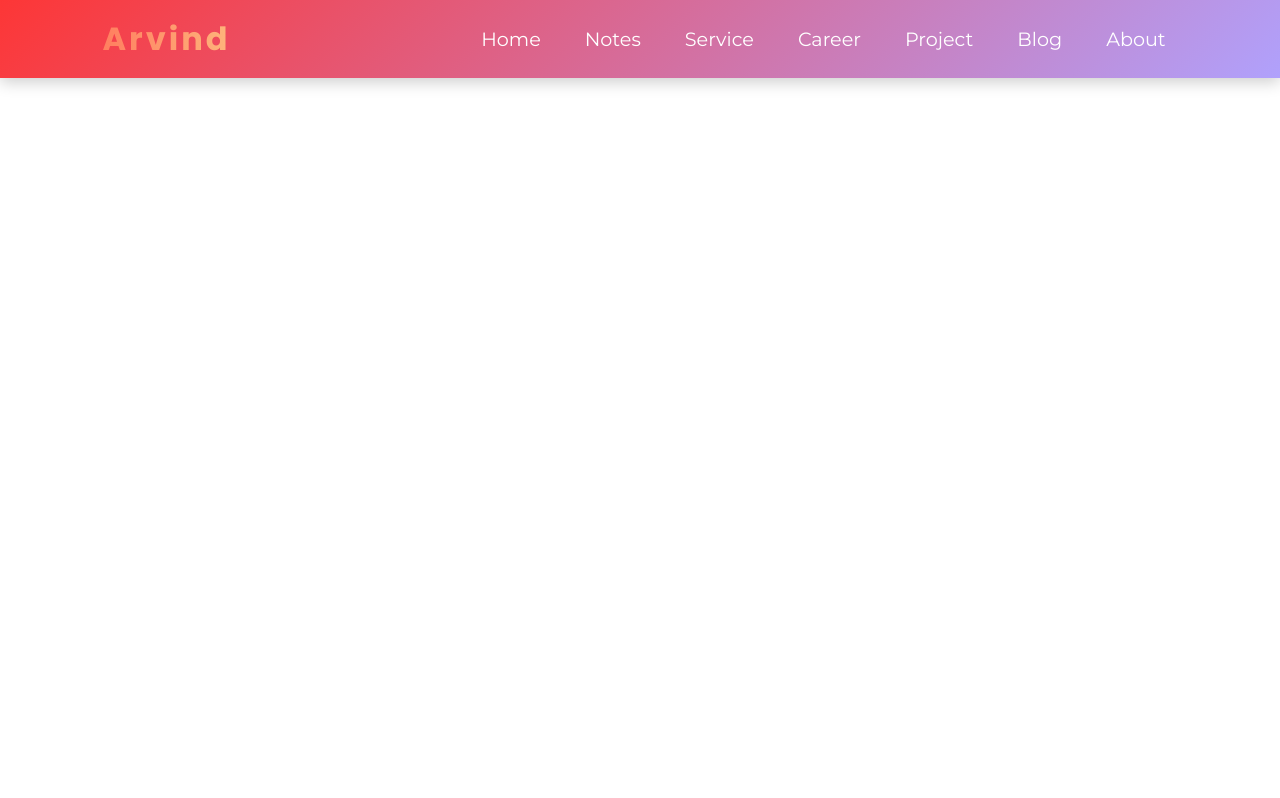
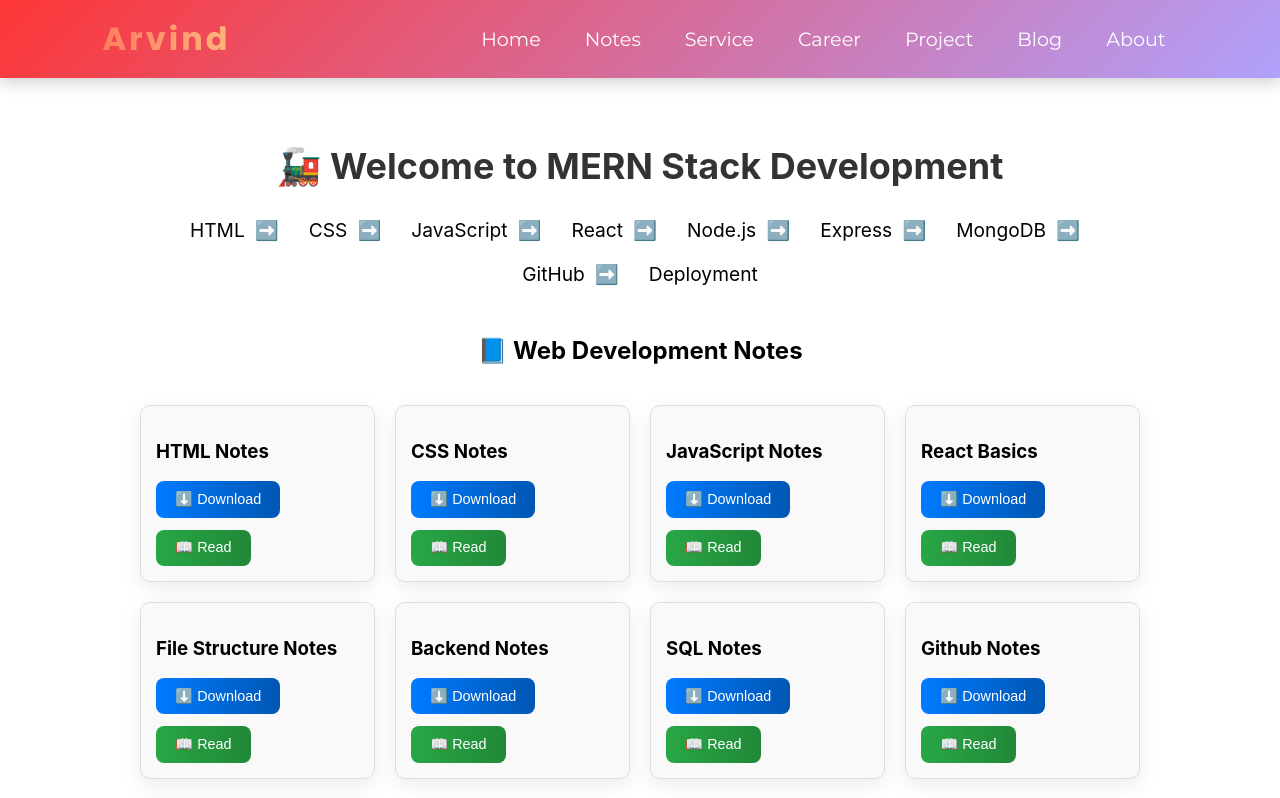
Before and after one commit to Arvindsingh-Deora/webnew, a React (Create React App) app in the folder frontend/: page /web-development in a window 1280 px wide. Shown: the top 798 px of the page. Built offline with nearby package versions, Linux system fonts and the light colour scheme.

Commit message:
web Development

```diff
--- a/frontend/src/App.js
+++ b/frontend/src/App.js
@@ -9,6 +9,8 @@ import Career from './Pages/Career';
 import Notes from './Pages/Notes';
 import ServicePage from './Pages/ServicePage';
 import BlogPage from './Pages/BlogPage';
+import WebDevelopment from './Pages/webDevelopment';
+
 
 const App = () => {
   return (
@@ -23,6 +25,7 @@ const App = () => {
       <Route path = "/Project" element = {<Project />} />
       <Route path = "/carrer" element = {< Career />} />
       <Route path = "/blog" element = {< BlogPage />} />
+       <Route path="/web-development" element={< WebDevelopment />} />
     </Routes>
    </Router>
   )
--- a/frontend/src/Pages/Notes.js
+++ b/frontend/src/Pages/Notes.js
@@ -1,16 +1,22 @@
 import React, { useState } from 'react';
 import '../Style/Pages/Notes.css';
 import { Helmet } from 'react-helmet';
+import { useNavigate } from 'react-router-dom';
+
+
+
 
 
 const Notes = () => {
   const [activeSection, setActiveSection] = useState(null); // 'core', 'dsa', 'web'
-
+const navigate = useNavigate();
   const coreSubjects = [
     { title: "DBMS Notes", file: "dbms-notes.pdf" },
     { title: "Operating System", file: "operating-system.pdf" },
     { title: "Computer Network", file: "computer-network.pdf" },
     { title: "OOPS Notes", file: "oops-notes.pdf" },
+    { title: "System Design Notes", file: "System Design.pdf" },
+
   ];
 
   const dsaNotes = [
@@ -85,9 +91,10 @@ const Notes = () => {
         <div className="category-card" onClick={() => setActiveSection('dsa')}>
           📚 DSA
         </div>
-        <div className="category-card" onClick={() => setActiveSection('web')}>
+        <div className="category-card" onClick={() =>navigate('/web-development')
+}>
           💻 Web Development
-        </div>
+           </div>
       </div>
 
       {/* Show selected notes section */}
--- a/frontend/src/Pages/ServicePage.js
+++ b/frontend/src/Pages/ServicePage.js
@@ -6,7 +6,7 @@ import { useNavigate } from 'react-router-dom'; // 👈 Add this
 const services = [
   {
     title: "Frontend Website",
-    price: "₹10,000",
+    price: "₹40,000",
     features: [
       "Responsive Design",
       "Custom UI/UX",
@@ -16,7 +16,7 @@ const services = [
   },
   {
     title: "Frontend + Backend",
-    price: "₹20,000",
+    price: "₹90,000",
     features: [
       "Frontend Design",
       "Backend APIs with Node.js & MongoDB",
@@ -26,7 +26,7 @@ const services = [
   },
   {
     title: "Frontend + Backend + SEO",
-    price: "₹25,000",
+    price: "₹1,25,000",
     features: [
       "Everything in Full Stack",
       "SEO Optimization",
--- /dev/null
+++ b/frontend/src/Pages/webDevelopment.js
@@ -0,0 +1,70 @@
+import React from 'react';
+import '../Style/Pages/webDevelopment.css';
+import { Helmet } from 'react-helmet';
+
+const roadmap = [
+  "HTML",
+  "CSS",
+  "JavaScript",
+  "React",
+  "Node.js",
+  "Express",
+  "MongoDB",
+  "GitHub",
+  "Deployment"
+];
+
+const webDevNotes = [
+
+  { title: "HTML Notes", file: "html-cheatsheet.pdf" },
+  { title: "CSS Notes", file: "css-notes.pdf" },
+   { title: "JavaScript Notes", file: "javascript-notes.pdf" },
+   { title: "React Basics", file: "react-basics.pdf" },
+
+     { title: "File Structure Notes", file: "fileStructure-notes.pdf" },
+      { title: "Backend Notes", file: "backend-notes.pdf" },
+       { title: "SQL Notes", file: "SQL-notes.pdf" },
+       { title: "Github Notes", file: "github-notes.pdf" },
+        { title: "Deployment Notes", file: "Deployment-notes.pdf" },
+  // Add more...
+];
+
+const WebDevelopment = () => {
+  return (
+    <div className="webdev-container">
+      <Helmet>
+        <title>Web Development Roadmap | MERN Stack Notes</title>
+        <meta name="description" content="Explore Arvind's complete roadmap to becoming a MERN Stack Developer with downloadable notes." />
+      </Helmet>
+
+      <h1>🚂 Welcome to MERN Stack Development</h1>
+      <div className="roadmap">
+        {roadmap.map((topic, index) => (
+          <div className="roadmap-step" key={index}>
+            <span>{topic}</span>
+            {index < roadmap.length - 1 && <div className="arrow">➡️</div>}
+          </div>
+        ))}
+      </div>
+
+      <h2>📘 Web Development Notes</h2>
+      <div className="notes-grid">
+        {webDevNotes.map((note, index) => (
+          <div className="note-card" key={index}>
+            <h3>{note.title}</h3>
+            <div className="button-group">
+              <a href={`/Notes/${note.file}`} download>
+                <button className="download-btn">⬇️ Download</button>
+              </a>
+              <a href={`/Notes/${note.file}`} target="_blank" rel="noreferrer">
+                <button className="read-btn">📖 Read</button>
+              </a>
+            </div>
+          </div>
+        ))}
+      </div>
+    </div>
+  );
+};
+
+export default WebDevelopment;
--- a/frontend/src/Style/Pages/Notes.css
+++ b/frontend/src/Style/Pages/Notes.css
@@ -79,13 +79,26 @@
 }
 
 /* Notes grid styling */
-.notes-grid {
+notes-grid {
   display: grid;
-  grid-template-columns: repeat(auto-fit, minmax(260px, 1fr));
-  gap: 1.5rem;
-  justify-content: center;
-  padding: 0 1rem;
+  gap: 20px;
+  grid-template-columns: repeat(auto-fit, minmax(220px, 1fr));
+  padding: 20px;
 }
+
+.note-card {
+  border: 1px solid #ddd;
+  border-radius: 10px;
+  padding: 15px;
+  background: #f9f9f9;
+}
+
+.button-group {
+  display: flex;
+  justify-content: space-between;
+  margin-top: 10px;
+}
+
 
 /* Note card styling */
 .note-card {
--- /dev/null
+++ b/frontend/src/Style/Pages/webDevelopment.css
@@ -0,0 +1,42 @@
+.webdev-container {
+  padding: 120px;
+  text-align: center;
+}
+
+.roadmap {
+  display: flex;
+  flex-wrap: wrap;
+  justify-content: center;
+  margin-bottom: 40px;
+}
+
+.roadmap-step {
+  display: flex;
+  align-items: center;
+  font-size: 1.2rem;
+  margin: 10px;
+}
+
+.arrow {
+  margin: 0 10px;
+}
+
+.notes-grid {
+  display: grid;
+  gap: 20px;
+  grid-template-columns: repeat(auto-fit, minmax(220px, 1fr));
+  padding: 20px;
+}
+
+.note-card {
+  border: 1px solid #ddd;
+  border-radius: 10px;
+  padding: 15px;
+  background: #f9f9f9;
+}
+
+.button-group {
+  display: flex;
+  justify-content: space-between;
+  margin-top: 10px;
+}
```
